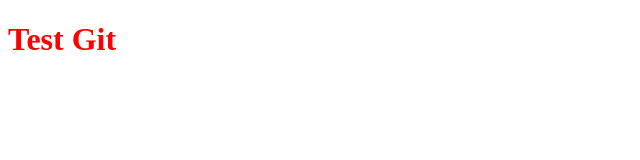
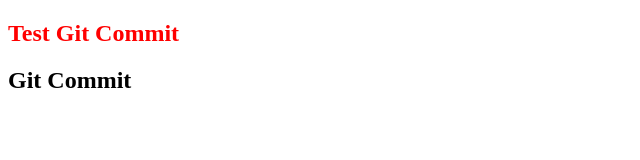
Before and after one commit to keval-softrefine/test, a plain HTML site: page index.htm in a window 1280 px wide. Shown: the whole page, without its empty margins (0-640 px from the left). Drawn offline with Linux system fonts and the light colour scheme.

Commit message:
Change tag and added new title

```diff
--- a/index.htm
+++ b/index.htm
@@ -7,6 +7,7 @@
     <link rel="stylesheet" href="style.css">
 </head>
 <body>
-    <h1 class="title">Test Git</h1>
+    <h2 class="title">Test Git Commit</h2>
+    <h2>Git Commit</h2>
 </body>
 </html>
```
